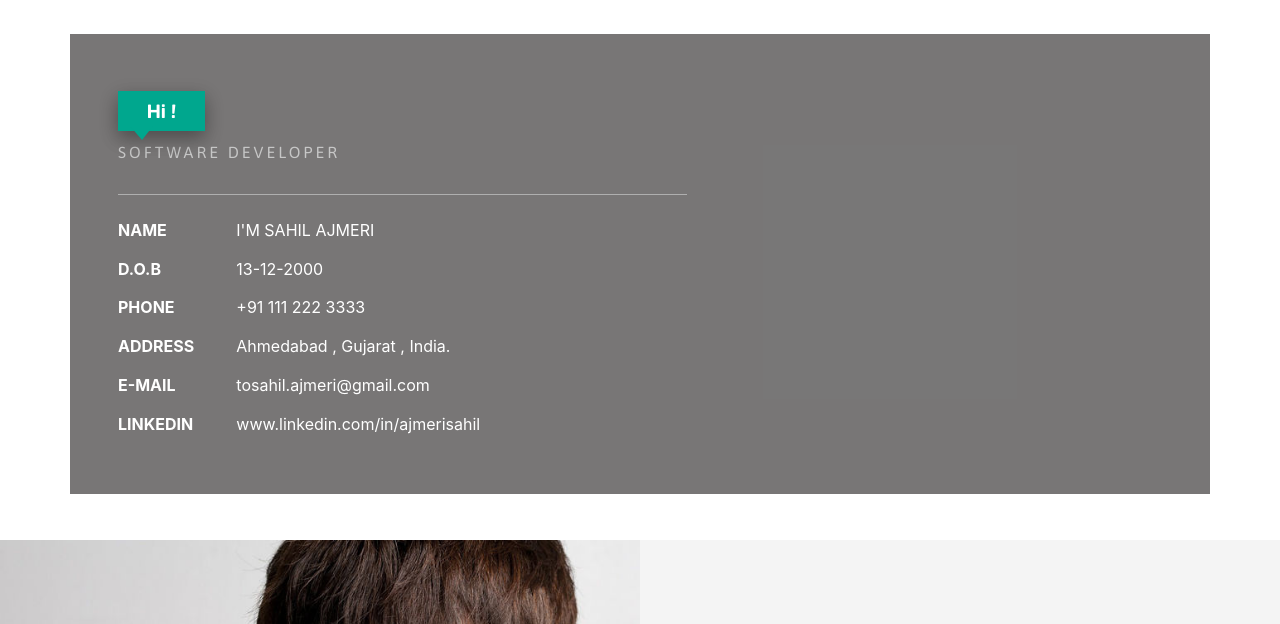
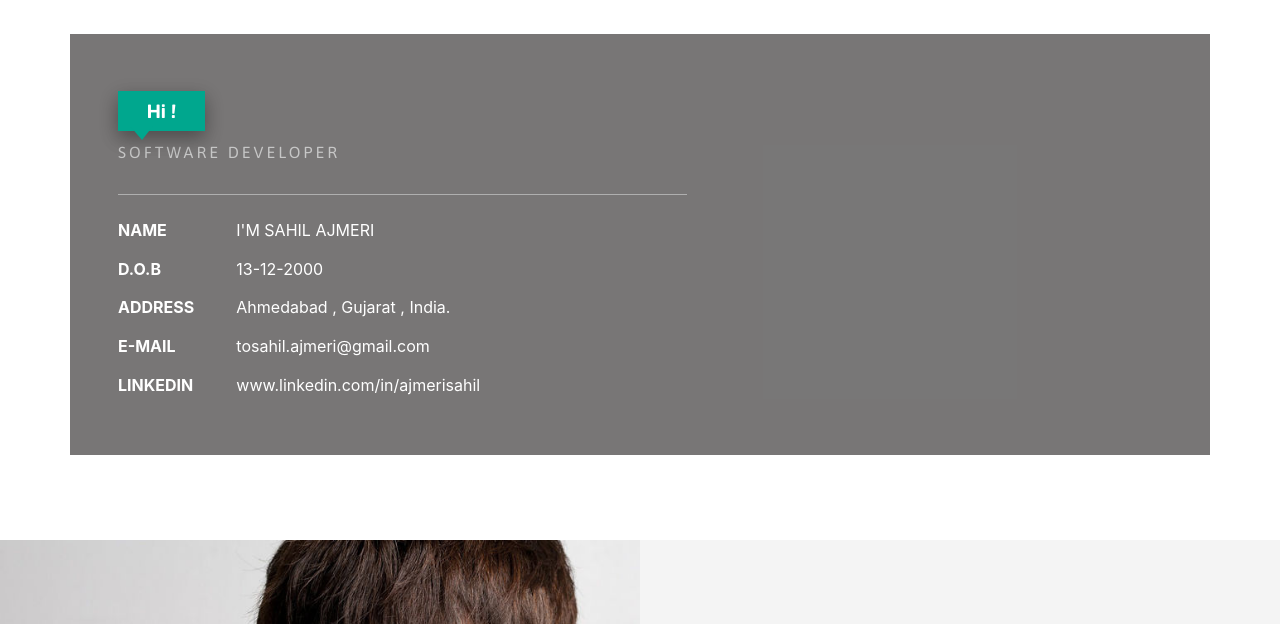
Before and after one commit to ajmerisahil/portfolio, a plain HTML site: page index.html in a window 1280 px wide. Shown: the part 110-734 px from the top of the page. Drawn offline with nearby package versions, Linux system fonts and the light colour scheme; a script that the page names is missing.

Commit message:
Done some modifications

```diff
--- a/index.html
+++ b/index.html
@@ -292,12 +292,7 @@ RIGHT SIDEBAR TOGGLE SECTION
 								<li>13-12-2000</li>
 							</ul>
 						</li>
-						<li>
-							<ul class="address-text">
-								<li><b>PHONE </b></li>
-								<li>+91 111 222 3333</li>
-							</ul>
-						</li>
+
 						<li>
 							<ul class="address-text">
 								<li><b>ADDRESS </b></li>
```
